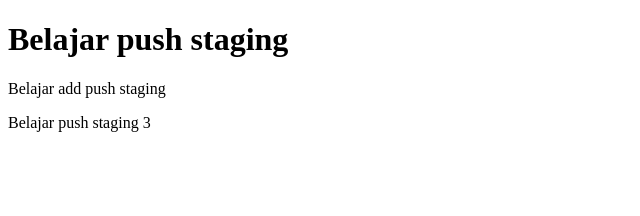
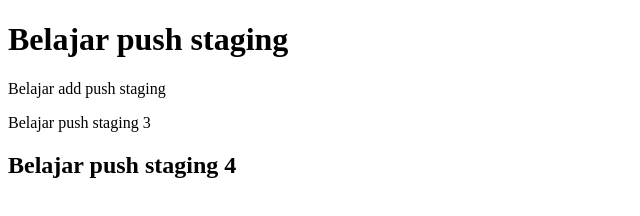
Before and after one commit to Panji28/belajar-git, a plain HTML site: page header.html in a window 1280 px wide. Shown: the whole page, without its empty margins (0-640 px from the left). Drawn offline with Linux system fonts and the light colour scheme.

Commit message:
penambahan h2 belajar staging 4

```diff
--- a/header.html
+++ b/header.html
@@ -9,5 +9,6 @@
     <h1>Belajar push staging</h1>
     <p>Belajar add push staging</p>
     <p>Belajar push staging 3</p>
+    <h2>Belajar push staging 4</h2>
 </body>
 </html>
```
